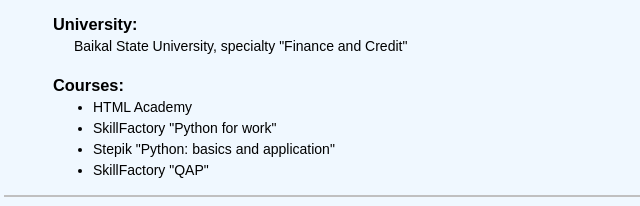
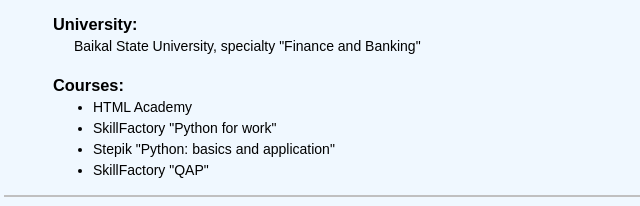
Before and after one commit to Julia-Leshkova/rsschool-cv, a plain HTML site: page index.html in a window 1280 px wide. Shown: the part 1269-1475 px from the top of the page, 146-786 px from the left. Drawn offline with Linux system fonts and the light colour scheme.

Commit message:
fix: changes index.html

```diff
--- a/index.html
+++ b/index.html
@@ -71,7 +71,7 @@
 <h2 id="education">Education</h2>
 <div class="block2">
 <h3>University:</h3>
-<p>Baikal State University, specialty "Finance and Credit"</p>
+<p>Baikal State University, specialty "Finance and Banking"</p>
 <h3>Courses:</h3>
 	<ul>
 		<li>HTML Academy</li>
```
